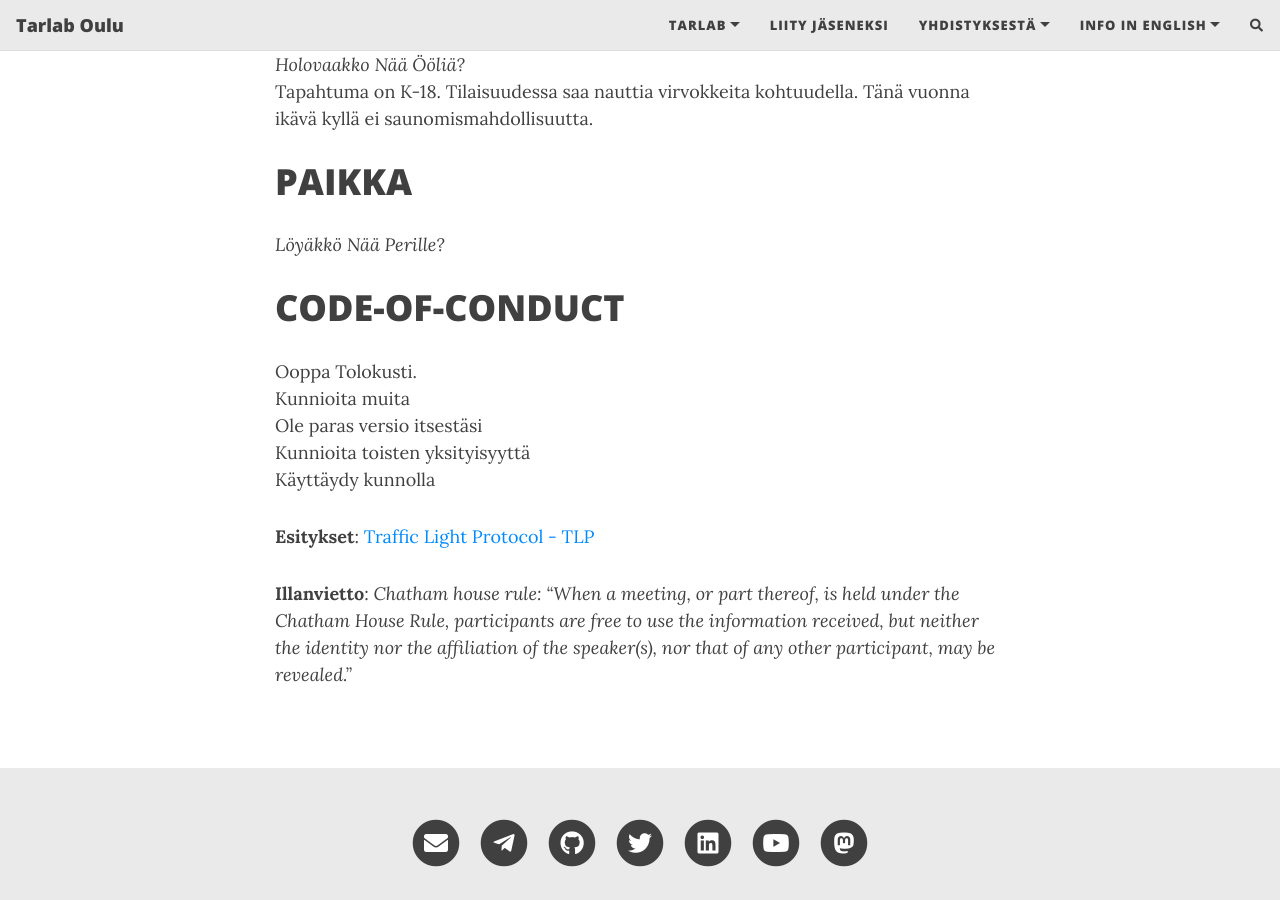
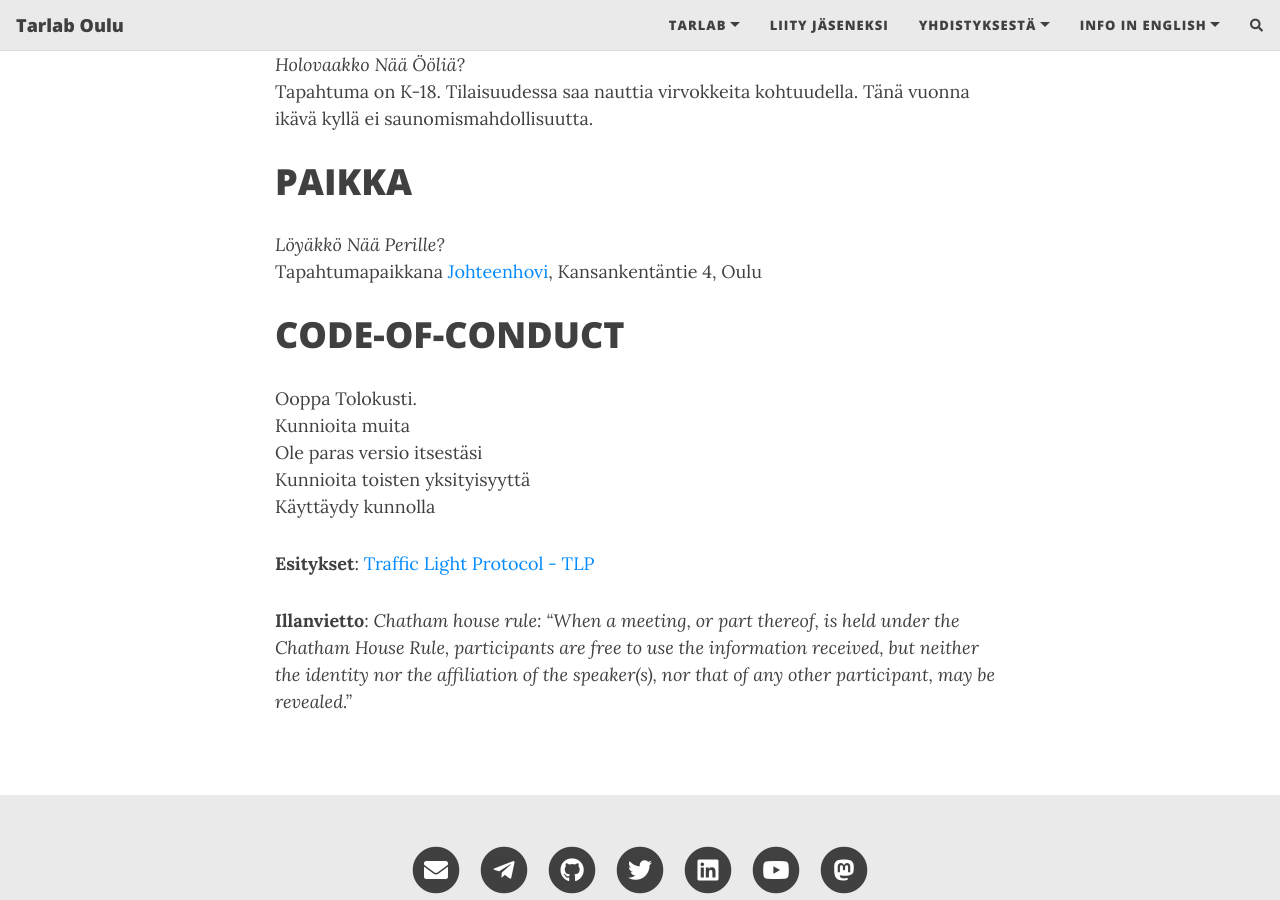
Before and after one commit to Tarlab/tarlab.github.io, a Jekyll site: the page built from _pages/HackAfterDark.md, in a window 1280 px wide and 900 px high, scrolled down 2970 px. Built offline with Jekyll 4.4.1, drawn with Linux system fonts in a browser that asks for light colours; nearby versions of some CDN libraries; comment, search, counter and statistics services are not loaded.

Commit message:
Add location

```diff
--- a/_pages/HackAfterDark.md
+++ b/_pages/HackAfterDark.md
@@ -78,7 +78,7 @@ Tänä vuonna ikävä kyllä ei saunomismahdollisuutta.
 
 # PAIKKA
 *Löyäkkö Nää Perille?*
-
+Tapahtumapaikkana [Johteenhovi](https://www.openstreetmap.org/search?query=johteenhovi%20oulu#map=19/65.01442/25.43256), Kansankentäntie 4, Oulu
 
 # CODE-OF-CONDUCT
 Ooppa Tolokusti.
```
